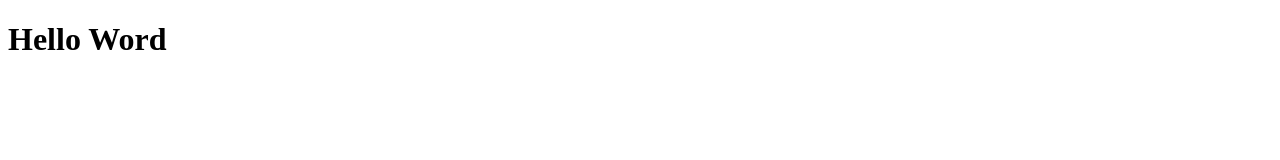
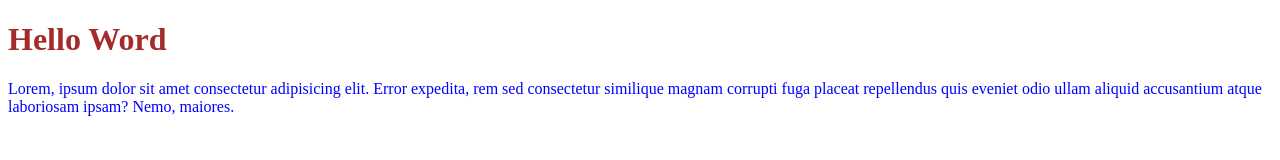
Before and after one commit to josetrivino89/rollingcode, a plain HTML site: page index.html in a window 1280 px wide. Drawn offline with Linux system fonts and the light colour scheme.

Commit message:
se cmbio color y se agrego ignore

```diff
--- a/index.html
+++ b/index.html
@@ -10,5 +10,6 @@
 </head>
 <body>
     <h1>Hello Word</h1>
+    <p>Lorem, ipsum dolor sit amet consectetur adipisicing elit. Error expedita, rem sed consectetur similique magnam corrupti fuga placeat repellendus quis eveniet odio ullam aliquid accusantium atque laboriosam ipsam? Nemo, maiores.</p>
 </body>
 </html>
--- a/style.css
+++ b/style.css
@@ -0,0 +1,6 @@
+h1{
+color: brown;
+}
+p{
+    color: blue;
+}
```
Also changed, not shown: 1 other file.
